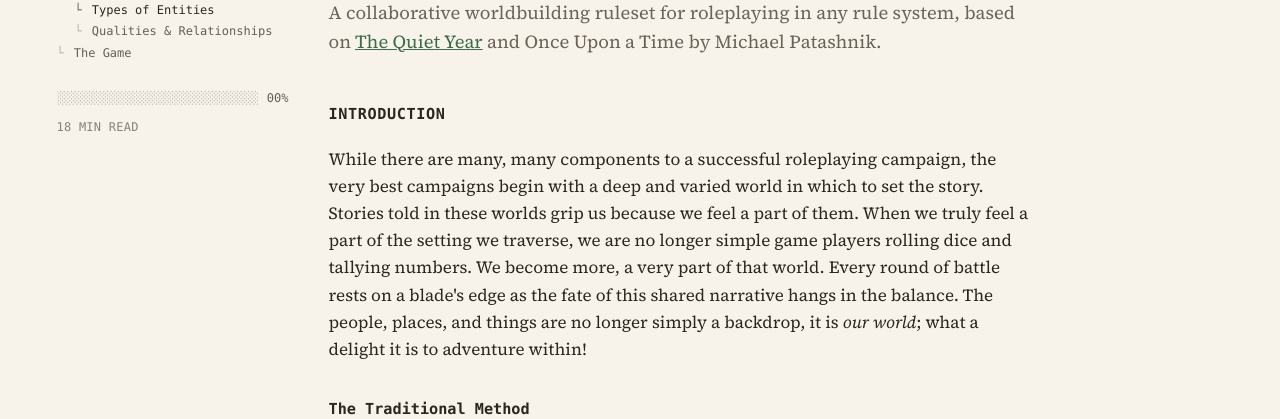
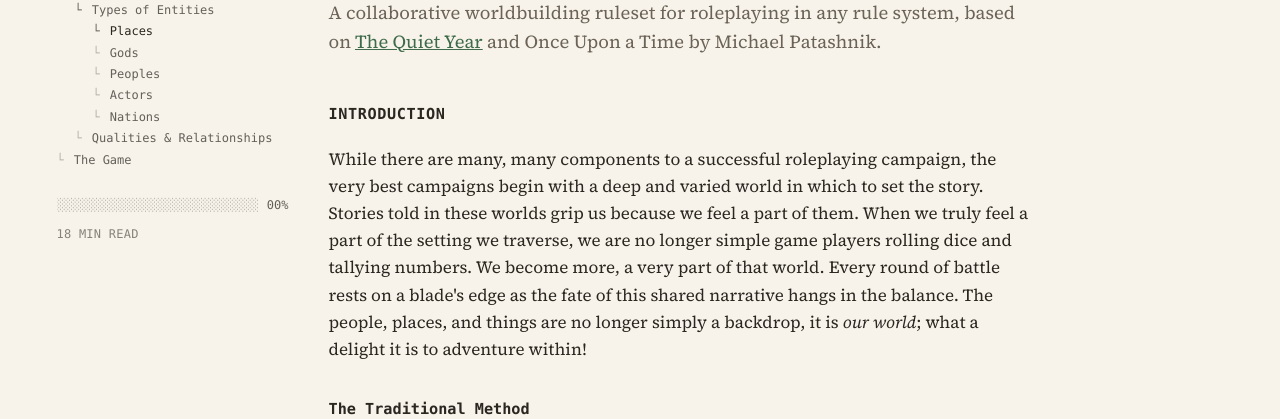
Before and after one commit to adamforbes/the-world-seed, a plain HTML site: page rules.html in a window 1280 px wide. Shown: the part 681-1100 px from the top of the page. Drawn offline with Linux system fonts and the light colour scheme; animation ran at ten frames a second.

Commit message:
Bring h4s into the page nav, and trail the way to the current row
"On this page" now lists h4s as a third level. While you read a section its
whole branch stays open, so the tree only reflows between h2s. Rows indent
by heading rank, so an h4 straight under an h2 sits two steps in. The rows
above the current one brighten their └, and at the end of the page the last
heading lights up even when it's too short to reach the reading line.

Co-Authored-By: Claude Opus 5.5 <noreply@anthropic.com>

```diff
--- a/assets/site.js
+++ b/assets/site.js
@@ -100,21 +100,31 @@
   });
 
   // ---------- On this page ----------
-  // A tree of h2s, each h3 group tucked under its h2 and opened only while
-  // that section is being read. Below it, a reading-progress bar and time.
+  // A tree of h2s, h3s and h4s. Each h2's branch is opened whole while that
+  // section is being read, and the rows above the current one light their └.
+  // Rows indent by heading rank, so an h4 straight under an h2 sits two steps in.
+  // Below it, a reading-progress bar and time.
   const toc = document.querySelector(".toc");
   if (toc) {
-    const heads = [...main.querySelectorAll("h2[id], h3[id]")].filter(h => !h.classList.contains("card-title"));
+    const heads = [...main.querySelectorAll("h2[id], h3[id], h4[id]")].filter(h => !h.classList.contains("card-title"));
     if (heads.length > 1) {
       const esc = s => s.replace(/&/g, "&amp;").replace(/</g, "&lt;").replace(/"/g, "&quot;");
-      const isSub = i => heads[i] && heads[i].tagName === "H3";
+      const rank = h => Number(h.tagName[1]);
+      const top = Math.min(...heads.map(rank));
+      const isSub = i => heads[i] && rank(heads[i]) > top;
+      // Each heading's nearest outranking heading above it, or -1.
+      const parents = heads.map((h, i) => {
+        let j = i - 1;
+        while (j >= 0 && rank(heads[j]) >= rank(h)) j--;
+        return j;
+      });
       const labelOf = h => {
         const label = h.cloneNode(true);
         label.querySelectorAll(".heading-anchor").forEach(n => n.remove());
         return label.textContent.trim();
       };
       const tree = heads.map((h, i) => {
-        const a = `<a href="#${h.id}" data-i="${i}"${isSub(i) ? ' class="sub"' : ""}><span class="br" aria-hidden="true">└</span>${esc(labelOf(h))}</a>`;
+        const a = `<a href="#${h.id}" data-i="${i}"${isSub(i) ? ` class="sub" style="--depth:${rank(h) - top}"` : ""}><span class="br" aria-hidden="true">└</span>${esc(labelOf(h))}</a>`;
         if (!isSub(i)) return a;
         return (isSub(i - 1) ? "" : '<div class="subs"><div>') + a + (isSub(i + 1) ? "" : "</div></div>");
       }).join("");
@@ -158,10 +168,19 @@
         // Headings in Eras hidden by the card search have no offsetParent; skip them.
         let current = Math.max(0, heads.findIndex(h => h.offsetParent));
         if (clicked !== null) current = clicked;
-        else heads.forEach((h, i) => {
-          if (h.offsetParent && h.getBoundingClientRect().top < innerHeight * 0.4) current = i;
+        else {
+          heads.forEach((h, i) => {
+            if (h.offsetParent && h.getBoundingClientRect().top < innerHeight * 0.4) current = i;
+          });
+          // A short last section never reaches the reading line; at the end, light it anyway.
+          if (t >= 1) current = Math.max(current, heads.findLastIndex(h => h.offsetParent));
+        }
+        const trail = new Set();
+        for (let j = parents[current]; j >= 0; j = parents[j]) trail.add(j);
+        links.forEach((a, i) => {
+          a.classList.toggle("active", i === current);
+          a.classList.toggle("trail", trail.has(i));
         });
-        links.forEach((a, i) => a.classList.toggle("active", i === current));
         const link = links[current];
         subs.forEach(s => {
           const parent = s.previousElementSibling;
--- a/assets/style.css
+++ b/assets/style.css
@@ -192,7 +192,8 @@ a:hover { text-decoration-thickness: 2px; }
 
 /* ---------- On this page ---------- */
 
-/* A tree of the page's headings. Only the current section's h3s are expanded.
+/* A tree of the page's headings. Only the current section's branch is expanded,
+   and the rows leading to the current one light their └.
    Below it, a reading-progress bar; on narrow screens a hairline at the top instead. */
 
 .toc {
@@ -220,8 +221,8 @@ a:hover { text-decoration-thickness: 2px; }
 }
 .toc .tree a:hover, .toc .tree a.active { color: var(--ink); }
 .toc .tree a .br { color: var(--toc-ink-4); margin-right: 10px; }
-.toc .tree a.active .br { color: var(--toc-ink-2); }
-.toc .tree a.sub { padding-left: 18px; }
+.toc .tree a:is(.active, .trail) .br { color: var(--toc-ink-2); }
+.toc .tree a.sub { padding-left: calc(var(--depth) * 18px); }
 
 .toc .subs { display: grid; grid-template-rows: 0fr; visibility: hidden; }
 .toc .subs.open, .toc .subs:has(:focus-visible) { grid-template-rows: 1fr; visibility: visible; }
```
